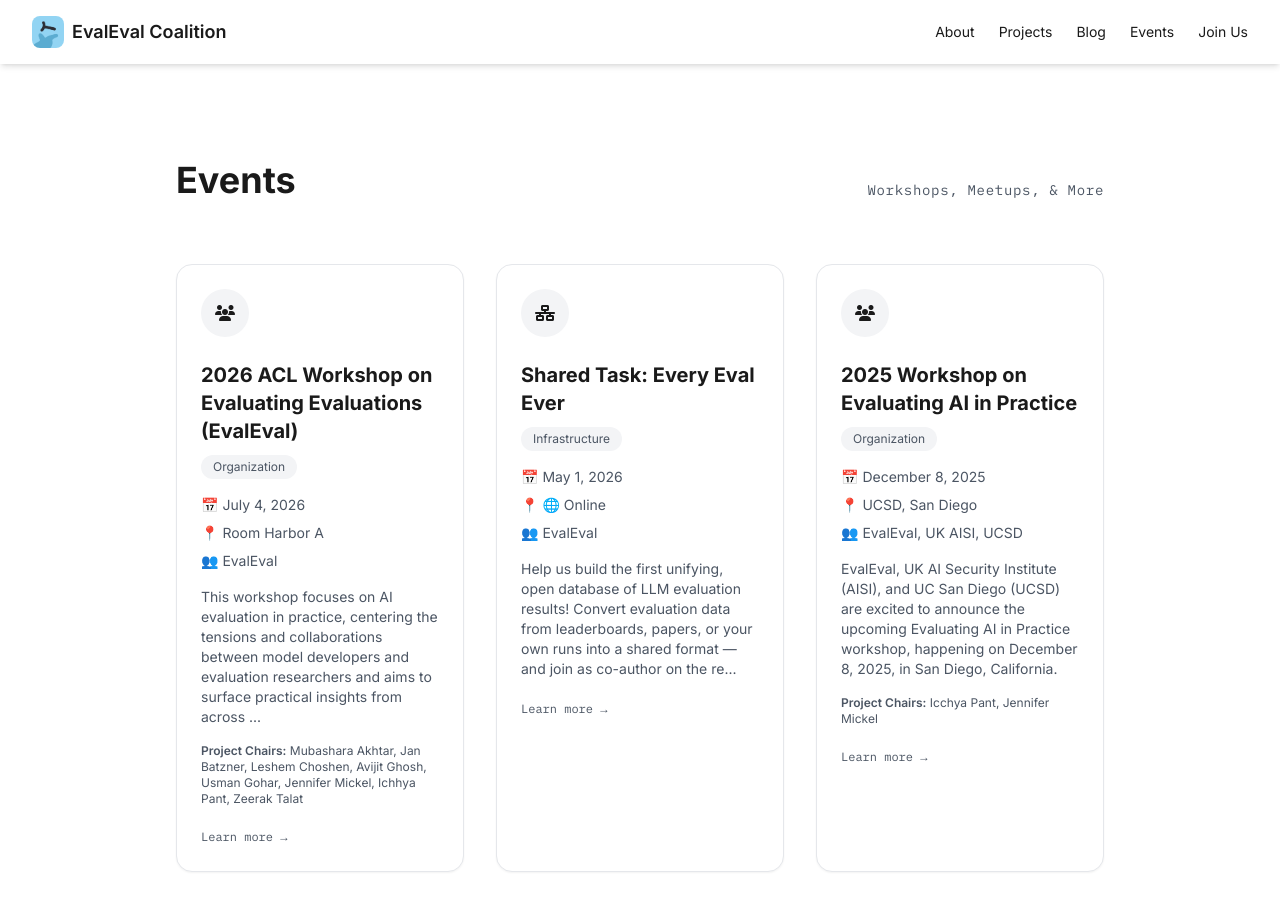
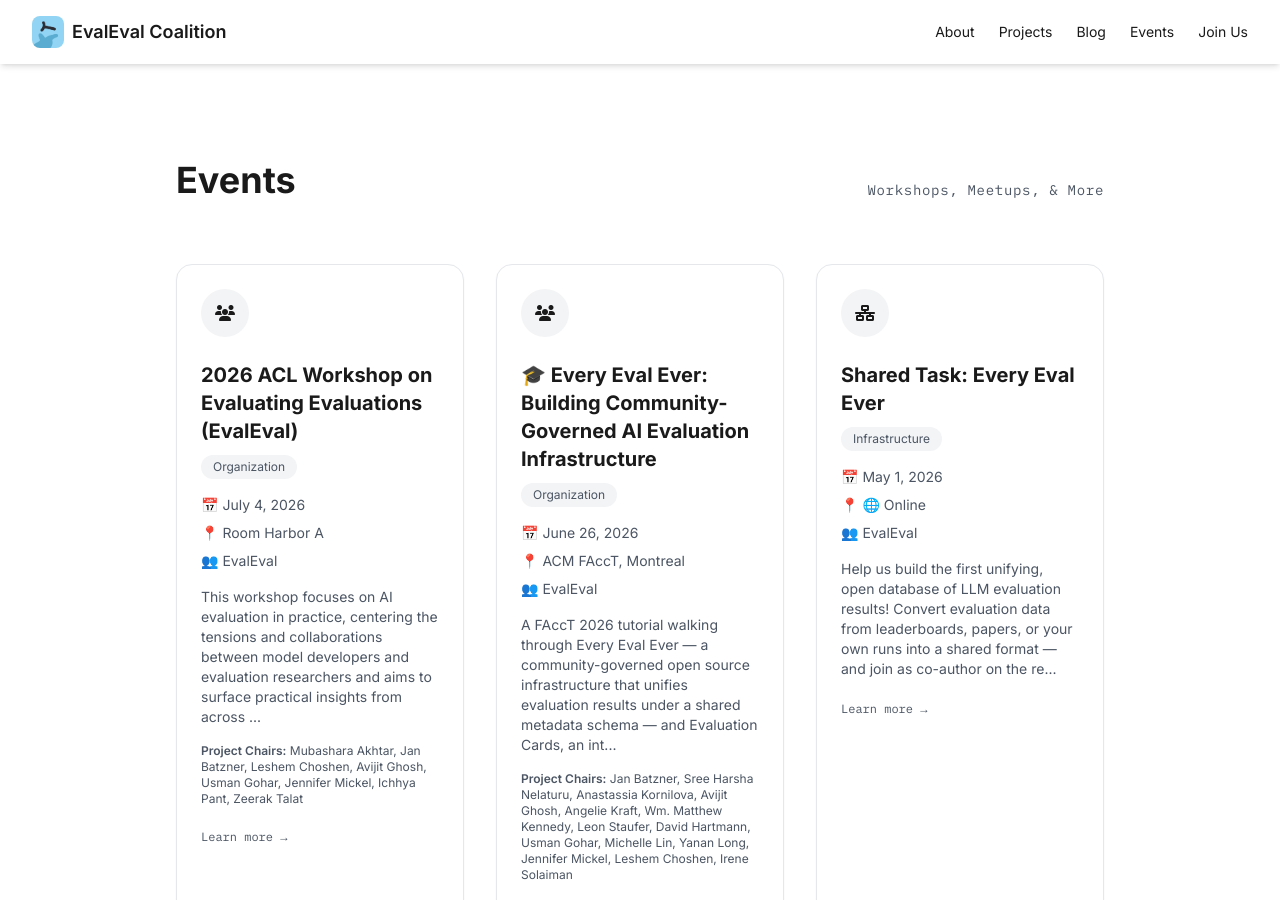
Before and after one commit to evaleval/evaleval.github.io, a Jekyll site: the page built from events/index.html, in a window 1280 px wide and 900 px high. Built offline with Jekyll 4.4.1, drawn with Linux system fonts in a browser that asks for light colours; nearby versions of some CDN libraries; some of the changed lines change nothing that is shown.

Commit message:
fix typos, reorder, add FAQ and new FAccT tutorial page

```diff
--- a/_events/2026-acl-workshop.md
+++ b/_events/2026-acl-workshop.md
@@ -13,8 +13,80 @@
   This workshop focuses on AI evaluation in practice, centering the tensions and collaborations between model developers and evaluation researchers and aims to surface practical insights from across the evaluation ecosystem.
 ---
 
+**Update:** We are excited to meet you in San Diego! Save the date: on 03/July/2026 around 8pm, we will co-host a Social together with the [GEM workshop](https://gem-workshop.com). Both of our workshops will then be on the day after.
+
+## 🗓️ Schedule 04/July/2026 Afternoon
+
+### 👋 2:00 PM – 2:05 PM | Welcome and Introduction *(5 mins)*
+**Jennifer Mickel**, EvalEval Workshop Co-Chair
+
+---
+
+### 🎙️ 2:05 PM – 2:45 PM | Panel Presentation *(30 mins panel + 10 mins Q&A)*
+**Moderator:** Leshem Choshen, MIT, IBM Research, MIT-IBM Watson AI Lab
+
+This panel brings together model developers and evaluation researchers to examine how evaluations are designed, interpreted, and used in real-world model development. We will surface key tensions — speed vs. rigor, benchmarks vs. deployment needs, and generality vs. task-specificity — while highlighting points of productive collaboration. The discussion aims to bridge perspectives from both communities and identify concrete pathways for more aligned, impactful evaluation practices in NLP.
+
+**👥 Panelists:**
+- [Angelina Wang](https://angelina-wang.github.io/), Cornell Tech
+- [Michal Shmueli-Scheuer](https://research.ibm.com/people/michal-shmueli-scheuer), IBM
+- [Sebastian Gehrmann](https://sebastiangehrmann.github.io/), Bloomberg
+
+---
+
+### ☕ 2:45 PM – 2:50 PM | BREAK *(5 mins)*
+
+---
+
+### 🗣️ 2:50 PM – 3:20 PM | Six Oral Presentations *(30 mins)*
+**Moderator:** Usman Gohar, Iowa State University
+
+📄 [Rigorous Interpretation Is a Form of Evaluation](https://openreview.net/forum?id=5DPXnrt8vU&referrer=%5BProgram%20Chair%20Console%5D(%2Fgroup%3Fid%3Daclweb.org%2FACL%2F2026%2FWorkshop%2FEvalEval%2FProgram_Chairs%23submission-status))
+[Isabelle Lee](https://openreview.net/profile?id=~Isabelle_Lee1), [Emmy Liu](https://openreview.net/profile?id=~Emmy_Liu1), [Cathy Jiao](https://openreview.net/profile?id=~Cathy_Jiao1), [Brihi Joshi](https://openreview.net/profile?id=~Brihi_Joshi1), [Dani Yogatama](https://openreview.net/profile?id=~Dani_Yogatama2), [Fazl Barez](https://openreview.net/profile?id=~Fazl_Barez1), [Michael Saxon](https://openreview.net/profile?id=~Michael_Saxon1)
+
+📄 [Graduating the Benchmark Scale: Lessons from Thermometry](https://openreview.net/forum?id=EJSwPvVTpm&referrer=%5BProgram%20Chair%20Console%5D(%2Fgroup%3Fid%3Daclweb.org%2FACL%2F2026%2FWorkshop%2FEvalEval%2FProgram_Chairs%23submission-status))
+[Sean Trott](https://openreview.net/profile?id=~Sean_Trott1), [Oisín Parkinson-Coombs](https://openreview.net/profile?id=~Ois%C3%ADn_Parkinson-Coombs1)
+
+📄 [One Persona, Many Cues, Different Results: How Sociodemographic Cues Impact LLM Personalization](https://openreview.net/forum?id=oKiZ4EgUa5&referrer=%5BProgram%20Chair%20Console%5D(%2Fgroup%3Fid%3Daclweb.org%2FACL%2F2026%2FWorkshop%2FEvalEval%2FProgram_Chairs%23submission-status))
+[Franziska Weeber](https://openreview.net/profile?id=~Franziska_Weeber1), [Vera Neplenbroek](https://openreview.net/profile?id=~Vera_Neplenbroek1), [Jan Batzner](https://openreview.net/profile?id=~Jan_Batzner1), [Sebastian Padó](https://openreview.net/profile?id=~Sebastian_Pad%C3%B32)
+
+📄 [Becoming Experienced Judges: Selective Test-Time Learning for Evaluators](https://openreview.net/forum?id=Jxa0lJWZ5b&referrer=%5BProgram%20Chair%20Console%5D(%2Fgroup%3Fid%3Daclweb.org%2FACL%2F2026%2FWorkshop%2FEvalEval%2FProgram_Chairs%23submission-status))
+[Seungyeon Jwa](https://openreview.net/profile?id=~Seungyeon_Jwa1), [Daechul Ahn](https://openreview.net/profile?id=~Daechul_Ahn4), [Reokyoung Kim](https://openreview.net/profile?id=~Reokyoung_Kim1), [Dongyeop Kang](https://openreview.net/profile?id=~Dongyeop_Kang2), [Jonghyun Choi](https://openreview.net/profile?id=~Jonghyun_Choi1)
+
+📄 [LLMs Gaming Verifiers: RLVR can Lead to Reward Hacking](https://openreview.net/forum?id=g6sqdWLzV0&referrer=%5BProgram%20Chair%20Console%5D(%2Fgroup%3Fid%3Daclweb.org%2FACL%2F2026%2FWorkshop%2FEvalEval%2FProgram_Chairs%23submission-status))
+[Lukas Helff](https://openreview.net/profile?id=~Lukas_Helff1), [Quentin Delfosse](https://openreview.net/profile?id=~Quentin_Delfosse1), [David Steinmann](https://openreview.net/profile?id=~David_Steinmann1), [Ruben Härle](https://openreview.net/profile?id=~Ruben_H%C3%A4rle1), [Hikaru Shindo](https://openreview.net/profile?id=~Hikaru_Shindo1), [Patrick Schramowski](https://openreview.net/profile?id=~Patrick_Schramowski1), [Wolfgang Stammer](https://openreview.net/profile?id=~Wolfgang_Stammer1), [Kristian Kersting](https://openreview.net/profile?id=~Kristian_Kersting1), [Felix Friedrich](https://openreview.net/profile?id=~Felix_Friedrich1)
+
+📄 [Community-Centered Measurement of Cultural Content in AI Images](https://openreview.net/forum?id=GwJ6ypeh66&referrer=%5BProgram%20Chair%20Console%5D(%2Fgroup%3Fid%3Daclweb.org%2FACL%2F2026%2FWorkshop%2FEvalEval%2FProgram_Chairs%23submission-status))
+[Nari Johnson](https://openreview.net/profile?id=~Nari_Johnson1), [Deepthi Sudharsan](https://openreview.net/profile?id=~Deepthi_Sudharsan1), [Hamna](https://openreview.net/profile?id=~Hamna1), [Samantha Dalal](https://openreview.net/profile?id=~Samantha_Dalal1), [Theo Holroyd](https://openreview.net/profile?id=~Theo_Holroyd1), [Anja Thieme](https://openreview.net/profile?id=~Anja_Thieme1), [Hoda Heidari](https://openreview.net/profile?id=~Hoda_Heidari2), [Daniela Massiceti](https://openreview.net/profile?id=~Daniela_Massiceti1), [Jennifer Wortman Vaughan](https://openreview.net/profile?id=~Jennifer_Wortman_Vaughan1), [Cecily Morrison](https://openreview.net/profile?id=~Cecily_Morrison1)
+
+---
+
+### 🪧 3:20 PM – 4:20 PM | Poster Presentations *(60 mins)*
+**Moderator:** Usman Gohar, Iowa State University
+
+---
+
+### ☕ 4:20 PM – 4:25 PM | BREAK *(5 mins)*
+
+---
+
+### 🔬 4:25 PM – 5:15 PM | Shared Task *(50 mins)*
+**Moderator:** Jan Batzner, Weizenbaum Institute, Technical University Munich
+
+AI evaluation results are scattered across leaderboards, papers, blog posts, and harness logs in incompatible formats, with different frameworks producing divergent scores and inconsistent metadata that hinder comparison, reuse, and cost reduction. **Every Eval Ever** is the first shared schema and community-crowdsourced repository for AI evaluation results — source-agnostic by design and at unprecedented scale: **22,235 models, 2,273 unique benchmarks, and 31 evaluation formats — and growing**. At ACL, we present the [Every Eval Ever Shared Task](https://github.com/evaleval/every_eval_ever) and the community case studies it has enabled on this data. 🖊️
+
+---
+
+### 🏆 5:15 PM – 5:25 PM | EvalEval Community Awards *(10 mins)*
+**Moderator:** Leshem Choshen, MIT, IBM Research, MIT-IBM Watson AI Lab
+
+---
+
+### 🎤 5:25 PM – 5:30 PM | Closing Remarks *(5 mins)*
+**Ichhya Pant**, EvalEval Workshop Co-Chair
+
 ## 📖 Background
-As Generative AI systems are increasingly integrated into real-world products and decision-making pipelines, evaluation has become a central yet challenging component of responsible AI development.[^1] While evaluation research has advanced rapidly, gaps persist between research and practice: model developers often prioritize scalability and integration into development workflows, while evaluation researchers emphasize rigor, validity, and sociotechnical considerations. [The EvalEval coalition's multi author effort](https://arxiv.org/abs/2511.05613) mapping first- and third-party social impact evaluations shows a clear division of labor, where developers underreport or deprioritize key impacts such as environmental costs, data provenance, and labor practices, while third-party evaluators provide broader but necessarily incomplete coverage, leaving critical gaps in accountability and comparability.[^2]
+As Generative AI systems are increasingly integrated into real-world products and decision-making pipelines, evaluation has become a central yet challenging component of responsible AI development.[^1] While evaluation research has advanced rapidly, gaps persist between research and practice: model developers often prioritize scalability and integration into development workflows, while evaluation researchers emphasize rigor, validity, and sociotechnical considerations. [The EvalEval coalition's multi author effort](https://arxiv.org/abs/2511.05613) mapping first - and third-party social impact evaluations shows a clear division of labor, where developers underreport or deprioritize key impacts such as environmental costs, data provenance, and labor practices, while third-party evaluators provide broader but necessarily incomplete coverage, leaving critical gaps in accountability and comparability.[^2]
 
 This workshop focuses on AI evaluation in practice, centering the tensions and collaborations between model developers and evaluation researchers. Through a call for papers on contemporary challenges spanning methodological rigor, sociotechnical perspectives, scalability, community-informed evaluation, and real-world use alongside invited panels, the workshop aims to surface practical insights from across the evaluation ecosystem. The workshop will also host a [shared task for building a unifying, standardized database of LLM Evaluations](https://evalevalai.com/events/shared-task-every-eval-ever/), encouraging shared infrastructure and actionable evaluation practices.
 
@@ -46,78 +118,6 @@
 * **Privacy and data protection**: Evaluations of memorization, data leakage, contextual integrity, and personal privacy and sense of self;
 * **Labor and creativity**: Evaluations of data and content moderation labor, intellectual property, ownership, and labor market impacts;
 * **Ecosystem and environment**: Evaluations of environmental costs, carbon emissions, and widening resource gaps.
-
-## 🗓️ Schedule
-
-### 👋 2:00 PM – 2:05 PM | Welcome and Introduction *(5 mins)*
-**Jennifer Mickel**, EvalEval Workshop Co-Chair
-
----
-
-### 🎙️ 2:05 PM – 2:45 PM | Panel Presentation *(30 mins panel + 10 mins Q&A)*
-**Moderator:** Leshem Chosen, MIT CSAIL
-
-This panel brings together model developers and evaluation researchers to examine how evaluations are designed, interpreted, and used in real-world model development. We will surface key tensions carefully balancing between speed vs. rigor, benchmarks vs. deployment needs, and generality vs. task-specificity while highlighting points of productive collaboration. The discussion aims to bridge perspectives from both communities and identify concrete pathways for more aligned, impactful evaluation practices in NLP.
-
-**👥 Panelists:**
-- [Angelina Wang](https://angelina-wang.github.io/), Cornell Tech
-- [Michal Shmueli-Scheuer](https://research.ibm.com/people/michal-shmueli-scheuer), IBM
-- [Sebastian Gehrman](https://sebastiangehrmann.github.io/), Bloomberg
-
----
-
-### ☕ 2:45 PM – 2:50 PM | BREAK *(5 mins)*
-
----
-
-### 🗣️ 2:50 PM – 3:20 PM | Six Oral Presentations *(30 mins)*
-**Moderator:** Usman Gohar, Iowa State University
-
-📄 [Rigorous Interpretation Is a Form of Evaluation](https://openreview.net/forum?id=5DPXnrt8vU&referrer=%5BProgram%20Chair%20Console%5D(%2Fgroup%3Fid%3Daclweb.org%2FACL%2F2026%2FWorkshop%2FEvalEval%2FProgram_Chairs%23submission-status))
-[Isabelle Lee](https://openreview.net/profile?id=~Isabelle_Lee1), [Emmy Liu](https://openreview.net/profile?id=~Emmy_Liu1), [Cathy Jiao](https://openreview.net/profile?id=~Cathy_Jiao1), [Brihi Joshi](https://openreview.net/profile?id=~Brihi_Joshi1), [Dani Yogatama](https://openreview.net/profile?id=~Dani_Yogatama2), [Fazl Barez](https://openreview.net/profile?id=~Fazl_Barez1), [Michael Saxon](https://openreview.net/profile?id=~Michael_Saxon1)
-
-📄 [Graduating the Benchmark Scale: Lessons from Thermometry](https://openreview.net/forum?id=EJSwPvVTpm&referrer=%5BProgram%20Chair%20Console%5D(%2Fgroup%3Fid%3Daclweb.org%2FACL%2F2026%2FWorkshop%2FEvalEval%2FProgram_Chairs%23submission-status))
-[Sean Trott](https://openreview.net/profile?id=~Sean_Trott1), [Oisín Parkinson-Coombs](https://openreview.net/profile?id=~Ois%C3%ADn_Parkinson-Coombs1)
-
-📄 [One Persona, Many Cues, Different Results: How Sociodemographic Cues Impact LLM Personalization](https://openreview.net/forum?id=oKiZ4EgUa5&referrer=%5BProgram%20Chair%20Console%5D(%2Fgroup%3Fid%3Daclweb.org%2FACL%2F2026%2FWorkshop%2FEvalEval%2FProgram_Chairs%23submission-status))
-[Franziska Weeber](https://openreview.net/profile?id=~Franziska_Weeber1), [Vera Neplenbroek](https://openreview.net/profile?id=~Vera_Neplenbroek1), [Jan Batzner](https://openreview.net/profile?id=~Jan_Batzner1), [Sebastian Padó](https://openreview.net/profile?id=~Sebastian_Pad%C3%B32)
-
-📄 [Becoming Experienced Judges: Selective Test-Time Learning for Evaluators](https://openreview.net/forum?id=Jxa0lJWZ5b&referrer=%5BProgram%20Chair%20Console%5D(%2Fgroup%3Fid%3Daclweb.org%2FACL%2F2026%2FWorkshop%2FEvalEval%2FProgram_Chairs%23submission-status))
-[Seungyeon Jwa](https://openreview.net/profile?id=~Seungyeon_Jwa1), [Daechul Ahn](https://openreview.net/profile?id=~Daechul_Ahn4), [Reokyoung Kim](https://openreview.net/profile?id=~Reokyoung_Kim1), [Dongyeop Kang](https://openreview.net/profile?id=~Dongyeop_Kang2), [Jonghyun Choi](https://openreview.net/profile?id=~Jonghyun_Choi1)
-
-📄 [LLMs Gaming Verifiers: RLVR can Lead to Reward Hacking](https://openreview.net/forum?id=g6sqdWLzV0&referrer=%5BProgram%20Chair%20Console%5D(%2Fgroup%3Fid%3Daclweb.org%2FACL%2F2026%2FWorkshop%2FEvalEval%2FProgram_Chairs%23submission-status))
-[Lukas Helff](https://openreview.net/profile?id=~Lukas_Helff1), [Quentin Delfosse](https://openreview.net/profile?id=~Quentin_Delfosse1), [David Steinmann](https://openreview.net/profile?id=~David_Steinmann1), [Ruben Härle](https://openreview.net/profile?id=~Ruben_H%C3%A4rle1), [Hikaru Shindo](https://openreview.net/profile?id=~Hikaru_Shindo1), [Patrick Schramowski](https://openreview.net/profile?id=~Patrick_Schramowski1), [Wolfgang Stammer](https://openreview.net/profile?id=~Wolfgang_Stammer1), [Kristian Kersting](https://openreview.net/profile?id=~Kristian_Kersting1), [Felix Friedrich](https://openreview.net/profile?id=~Felix_Friedrich1)
-
-📄 [Community-Centered Measurement of Cultural Content in AI Images](https://openreview.net/forum?id=GwJ6ypeh66&referrer=%5BProgram%20Chair%20Console%5D(%2Fgroup%3Fid%3Daclweb.org%2FACL%2F2026%2FWorkshop%2FEvalEval%2FProgram_Chairs%23submission-status))
-[Nari Johnson](https://openreview.net/profile?id=~Nari_Johnson1), [Deepthi Sudharsan](https://openreview.net/profile?id=~Deepthi_Sudharsan1), [Hamna](https://openreview.net/profile?id=~Hamna1), [Samantha Dalal](https://openreview.net/profile?id=~Samantha_Dalal1), [Theo Holroyd](https://openreview.net/profile?id=~Theo_Holroyd1), [Anja Thieme](https://openreview.net/profile?id=~Anja_Thieme1), [Hoda Heidari](https://openreview.net/profile?id=~Hoda_Heidari2), [Daniela Massiceti](https://openreview.net/profile?id=~Daniela_Massiceti1), [Jennifer Wortman Vaughan](https://openreview.net/profile?id=~Jennifer_Wortman_Vaughan1), [Cecily Morrison](https://openreview.net/profile?id=~Cecily_Morrison1)
-
----
-
-### 🪧 3:20 PM – 4:20 PM | Poster Presentations *(60 mins)*
-**Moderator:** Usman Gohar, University of Iowa
-
----
-
-### ☕ 4:20 PM – 4:25 PM | BREAK *(5 mins)*
-
----
-
-### 🔬 4:25 PM – 5:15 PM | Shared Task *(50 mins)*
-**Moderator:** Jan Batzner, Technical University Munich
-
-As the cost of genAI model evaluation is rapidly increasing, researchers, non-profits, small companies, and civil society orgs need to rely on existing evaluation data on the web. Evaluation data refers to Large Language Model evaluations on popular benchmarks or domain-specific tasks, which are commonly saved under Hugging Face leaderboards or reported in research papers. However, with numerous evaluation frameworks emerging across research and industry, evaluation data is scattered across different platforms, stored in inconsistent formats, and lacks standardization that would enable meaningful comparison and meta-analysis.
-
-The [Every Eval Ever](https://github.com/evaleval/every_eval_ever) Shared Task aims to address this fragmentation by establishing a unified metadata schema for LLM evaluations to populate a comprehensive, standardized database of evaluation results. Qualifying contributors will be invited to join the paper write-up as co-authors. 🖊️
-
----
-
-### 🏆 5:15 PM – 5:25 PM | EvalEval Community Awards *(10 mins)*
-**Moderator:** Leshem Choshen, IBM Research, MIT-IBM Watson AI lab, MIT
-
----
-
-### 🎤 5:25 PM – 5:30 PM | Closing Remarks *(5 mins)*
-**Ichhya Pant**, EvalEval Workshop Co-Chair
 
 ## 📄 Submission Guidelines
 We welcome the following types of submissions:
@@ -166,11 +166,6 @@
 - Ichhya Pant, Independent
 - Zeerak Talat, University of Edinburgh
 
-
-## 🏛️ Organizers
-[EvalEval Coalition](/about/)
-
-
 ## 📬 Workshop Contact
 - Ichhya Pant: [ipant@gwu.edu](mailto:ipant@gwu.edu)
 - Jennifer Mickel: [jamickel@utexas.edu](mailto:jamickel@utexas.edu)
--- /dev/null
+++ b/_events/2026-facct-tutorial.md
@@ -0,0 +1,52 @@
+---
+layout: event
+title: "🎓 Every Eval Ever: Building Community-Governed AI Evaluation Infrastructure"
+subtitle: ACM FAccT 2026 Tutorial
+team: Jan Batzner, Sree Harsha Nelaturu, Anastassia Kornilova, Avijit Ghosh, Angelie Kraft, Wm. Matthew Kennedy, Leon Staufer, David Hartmann, Usman Gohar, Michelle Lin, Yanan Long, Jennifer Mickel, Leshem Choshen, Irene Solaiman
+status: active
+order: 1
+category: Organization
+event_date: 2026-06-26
+location: ACM FAccT, Montreal
+host: EvalEval
+description:  |
+  A FAccT 2026 tutorial walking through Every Eval Ever — a community-governed open source infrastructure that unifies evaluation results under a shared metadata schema — and Evaluation Cards, an interpretive layer for evaluation reporting.
+---
+
+## 📖 About
+
+Existing model evaluation results are scattered across leaderboards, papers, and technical reports in incompatible formats. This fragmentation obscures transparency, hinders progress, and disadvantages researchers, civil society, policymakers, and industry alike, especially those who can't afford to run evaluations from scratch. Built once, shared eval infrastructure serves us all.
+
+In this tutorial, we walk through [Every Eval Ever](https://github.com/evaleval/every_eval_ever), a community-governed open source infrastructure that unifies all evaluation results under a shared metadata schema. We then present **Evaluation Cards**, an interface and interpretive layer for evaluation reporting designed around practitioner needs from stakeholder interviews, and show how participants can find, compare, and contribute evaluations themselves.
+
+All technical experience levels are welcome. **If you can, please bring a laptop or tablet!** 💻
+
+## 📅 Date & Location
+
+- **When:** Friday, June 26, 2026 · 3:00 – 4:00 PM
+- **Where:** ACM FAccT 2026, Montreal (in person)
+
+## 🎤 Presenters
+
+- Jan Batzner, Weizenbaum Institute, Technical University Munich
+- Sree Harsha Nelaturu, Zuse Institute
+- Anastassia Kornilova, Trustible
+- Avijit Ghosh, Hugging Face
+- Angelie Kraft, Weizenbaum Institute
+- Wm. Matthew Kennedy, Oxford
+- Leon Staufer, Cambridge
+- David Hartmann, Weizenbaum Institute
+- Usman Gohar, Iowa State University
+- Michelle Lin, Mila, Quebec AI Institute
+- Yanan Long, StickFluxLabs
+- Jennifer Mickel, EleutherAI
+- Leshem Choshen, MIT, IBM Research
+- Irene Solaiman, Hugging Face
+
+## 🏛️ Organizers
+
+[EvalEval Coalition](/about/)
+
+## 📬 Contact
+
+- [evalevalpc@googlegroups.com](mailto:evalevalpc@googlegroups.com)
```
